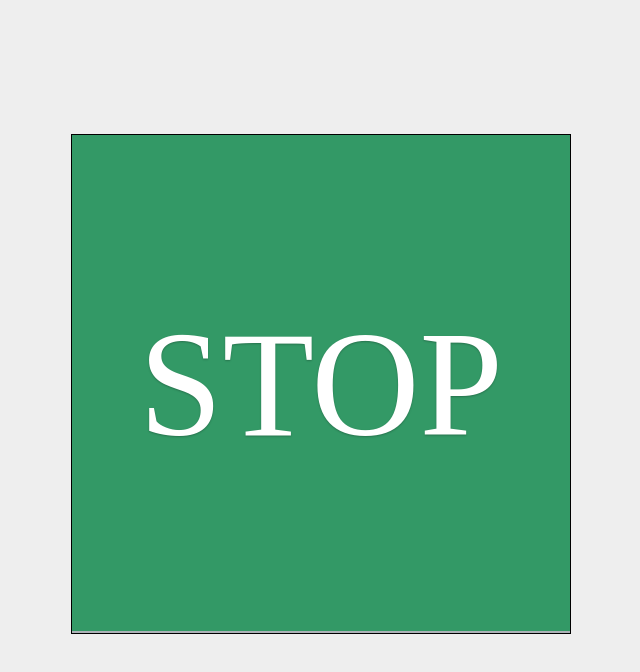
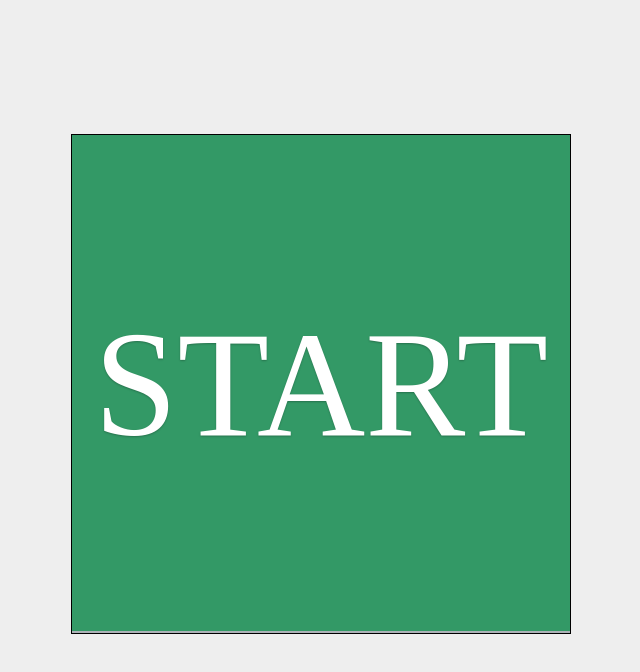
Before and after one commit to ignacioavellino/DuyGazeiPadClient, a website: page views/AnswerClient_3x3+5_Side.html in a window 1280 px wide. Shown: the whole page, without its empty margins (319-959 px from the left). Drawn offline with Linux system fonts and the light colour scheme; files whose address does not match are found by name.

Commit message:
Added Start button

```diff
--- a/views/AnswerClient_3x3+5_Side.html
+++ b/views/AnswerClient_3x3+5_Side.html
@@ -5,7 +5,10 @@
 
 <body>
   <div id="div-main">
-    <div id="div-done" class="div-main-inner">
+    <div id="div-start" class="div-main-inner">
+        <button id="button-start" class="flat-button">START</button>
+    </div>
+    <div id="div-done" class="div-main-inner div-hidden">
       <button id="button-done" class="flat-button">STOP</button>
     </div>
     <div id="div-targets" class="div-main-inner div-hidden">
@@ -83,11 +86,22 @@
     // Connect to web socket
     connectWebSocket();
 
+    var buttonStart = document.getElementById("button-start");
     var buttonDone = document.getElementById("button-done");
+    var divStart = document.getElementById("div-start");
     var divDone = document.getElementById("div-done");
     var divTargets = document.getElementById("div-targets");
     var divConfidence = document.getElementById("div-confidence");
 
+
+    buttonStart.onclick = function(e) {
+      // Send stop message
+      sendEvent("start", "");
+
+      // Change visible div
+      divStart.classList.add("div-hidden");
+      divDone.classList.remove("div-hidden");
+    };
 
     buttonDone.onclick = function(e) {
       // Send stop message
@@ -118,7 +132,7 @@
 
         // Change visible div
         divConfidence.classList.add("div-hidden");
-        divDone.classList.remove("div-hidden");
+        divStart.classList.remove("div-hidden");
       }
     });
 
@@ -190,6 +204,12 @@ body {
   height: 100%;
 }
 
+#div-start {
+  width: 100%;
+  height: 100%;
+  position: relative;
+}
+
 #div-done {
   width: 100%;
   height: 100%;
@@ -222,6 +242,20 @@ body {
   -webkit-box-shadow: inset 0 -2px #acb2b7;
   box-shadow: inset 0 -2px #acb2b7;
   font-family: "Avenir Next";
+}
+
+#button-start {
+  width: 500px;
+  height: 500px;
+
+  /*Center horizontally and vertically*/
+  position: absolute;
+  top: 50%;
+  left: 50%;
+  transform: translate(-50%, -50%);
+
+  font-size: 150px;
+  background: #339966;
 }
 
 #button-done {
```
Also changed, not shown: views/AnswerClient_3x3+5_Front.html (+35 -2 lines), views/AnswerClient_3x3.html (+35 -2 lines), views/AnswerClient_5x5.html (+36 -2 lines).
